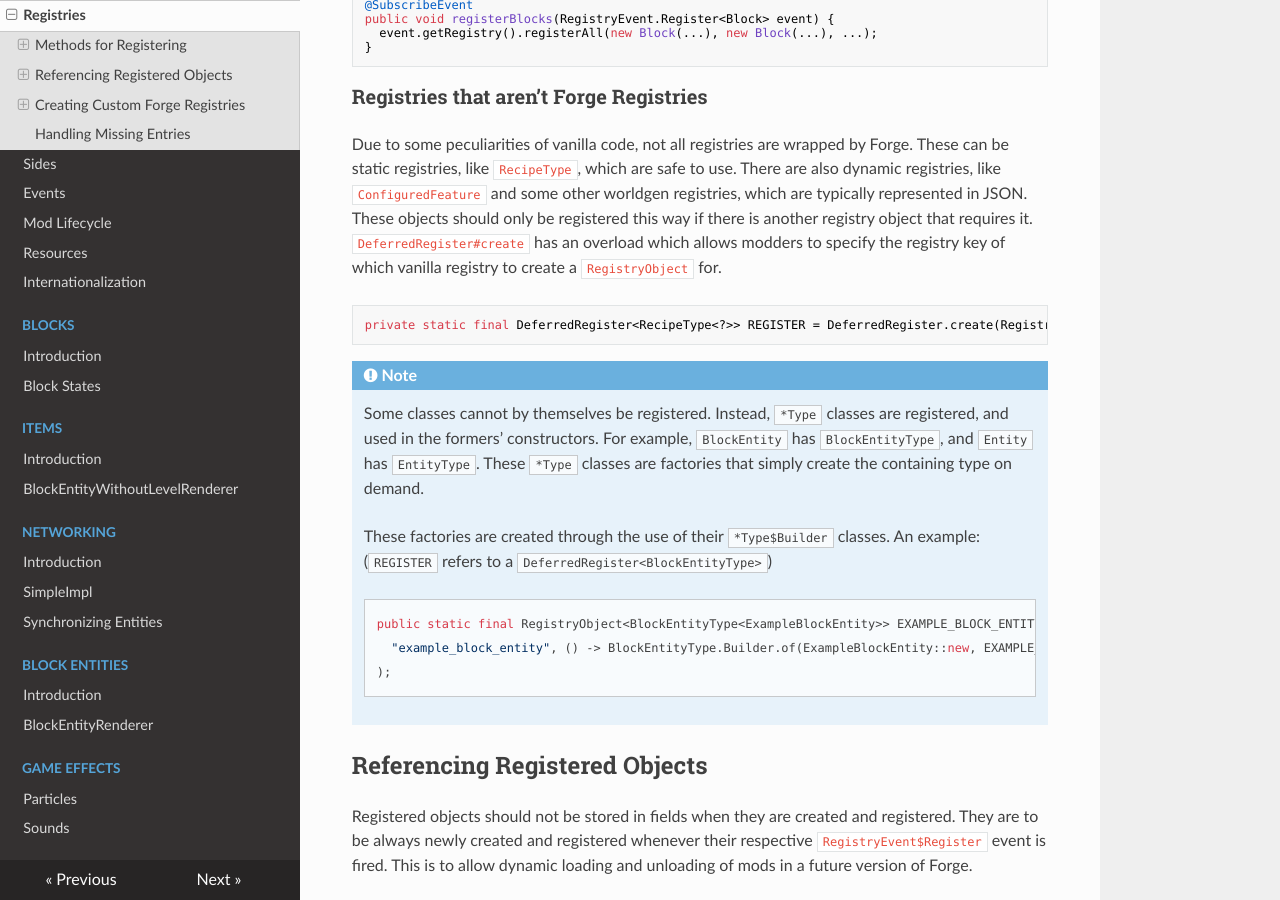
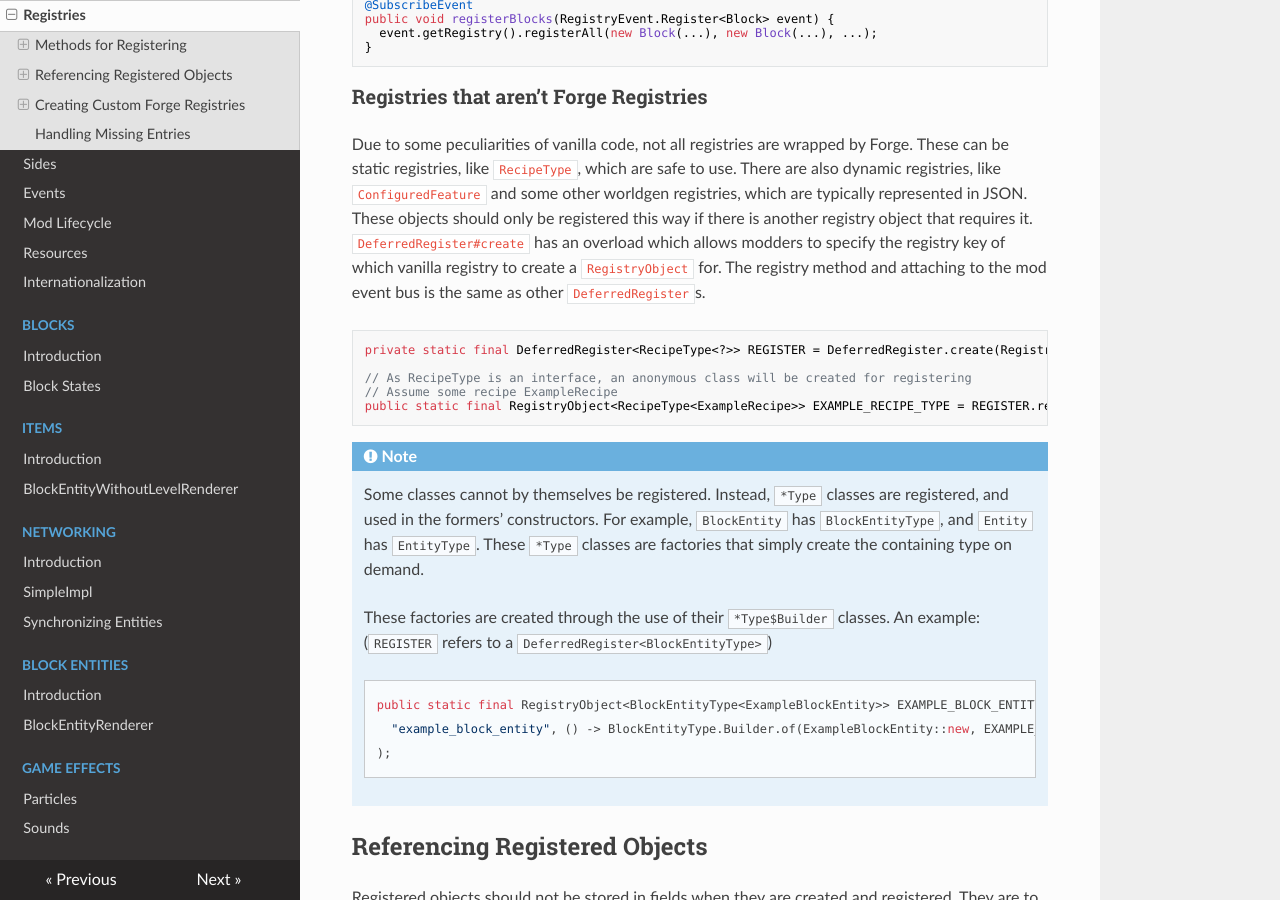
Before and after one commit to MinecraftForge/Documentation, an MkDocs documentation site: the page built from docs/concepts/registries.md, in a window 1280 px wide and 900 px high, scrolled down 1350 px. Built offline with MkDocs 1.6.1, drawn with Linux system fonts in a browser that asks for light colours; nearby versions of some CDN libraries.

Commit message:
Add more detail on creating RecipeType

````diff
--- a/docs/concepts/registries.md
+++ b/docs/concepts/registries.md
@@ -45,10 +45,14 @@ public void registerBlocks(RegistryEvent.Register<Block> event) {
 
 ### Registries that aren't Forge Registries
 
-Due to some peculiarities of vanilla code, not all registries are wrapped by Forge. These can be static registries, like `RecipeType`, which are safe to use. There are also dynamic registries, like `ConfiguredFeature` and some other worldgen registries, which are typically represented in JSON. These objects should only be registered this way if there is another registry object that requires it. `DeferredRegister#create` has an overload which allows modders to specify the registry key of which vanilla registry to create a `RegistryObject` for.
+Due to some peculiarities of vanilla code, not all registries are wrapped by Forge. These can be static registries, like `RecipeType`, which are safe to use. There are also dynamic registries, like `ConfiguredFeature` and some other worldgen registries, which are typically represented in JSON. These objects should only be registered this way if there is another registry object that requires it. `DeferredRegister#create` has an overload which allows modders to specify the registry key of which vanilla registry to create a `RegistryObject` for. The registry method and attaching to the mod event bus is the same as other `DeferredRegister`s.
 
 ```java
 private static final DeferredRegister<RecipeType<?>> REGISTER = DeferredRegister.create(Registry.RECIPE_TYPE_REGISTRY, "examplemod");
+
+// As RecipeType is an interface, an anonymous class will be created for registering
+// Assume some recipe ExampleRecipe
+public static final RegistryObject<RecipeType<ExampleRecipe>> EXAMPLE_RECIPE_TYPE = REGISTER.register("example_recipe_type", () -> new RecipeType<>() {});
 ```
 
 !!! note
````
